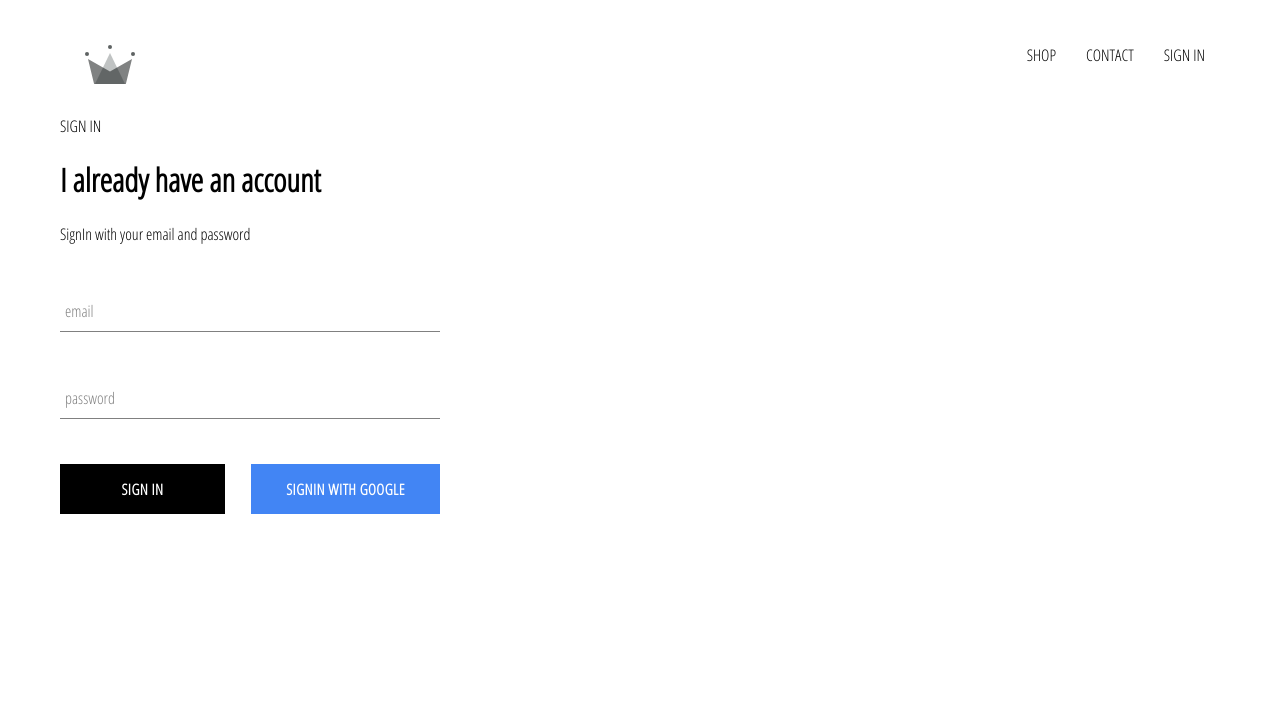
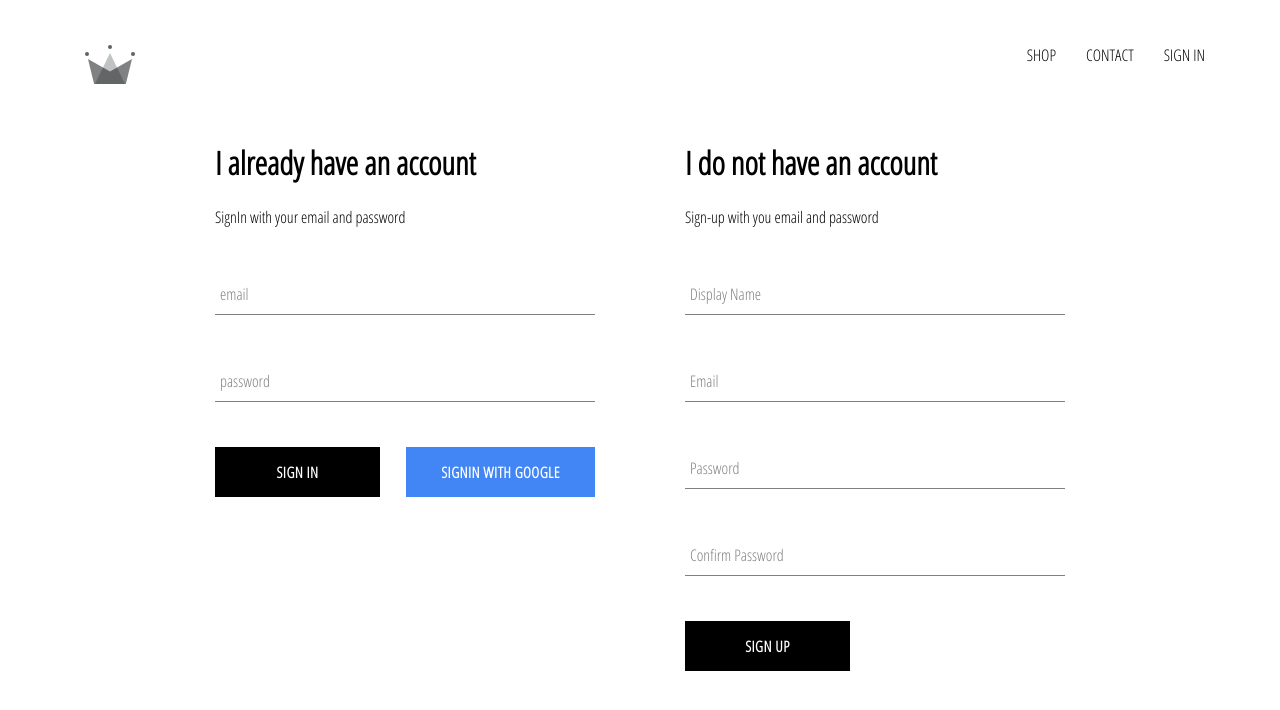
Before and after one commit to abhineet-mobile/clothing-react-website, a React (Create React App) app: page /signin in a window 1280 px wide. Shown: the top 710 px of the page. Built offline with nearby package versions, Linux system fonts and the light colour scheme; no server answers.

Commit message:
sign up process and storing it in firebase

```diff
--- a/src/App.js
+++ b/src/App.js
@@ -5,7 +5,7 @@
 import SignInAndSignUpPage from './pages/sign-in-and-sign-up/sign-in-and-sign-up.component';
 import {Switch, Route} from 'react-router-dom'
 import  Header from './components/header/header.component';
-import {auth} from './firebase/firebase.utils'
+import {auth , createUserProfileDocument} from './firebase/firebase.utils'
 import './App.css';
 //import { registerVersion } from 'firebase';
 
@@ -22,8 +22,22 @@
   unSubscribeFromAuth =null;
 
 componentDidMount(){
-  this.unSubscribeFromAuth =auth.onAuthStateChanged(user=> {
-    this.setState({currentUser:user})
+  this.unSubscribeFromAuth =auth.onAuthStateChanged(async userAuth => {
+   // this.setState({currentUser:user})
+   //createUserProfileDocument(user);
+   if (userAuth){
+     const userRef =await createUserProfileDocument(userAuth);
+     userRef.onSnapshot(snapShot =>{
+       this.setState({
+         currentUser: {
+           id: snapShot.id,
+           ...snapShot.data()
+         }
+       })
+     })
+   } else {
+     this.setState({currentUser:userAuth});
+   }
   })
 }
 
--- a/src/components/sign-in/sign-in.component.jsx
+++ b/src/components/sign-in/sign-in.component.jsx
@@ -1,7 +1,7 @@
 import React from 'react';
 import FormInput  from '../form-input/form-input.component';
 import CustomButton from '../../components/custom-button/custom-button.component';
-import{signInwithGoogle}  from '../../firebase/firebase.utils';
+import{auth, signInwithGoogle}  from '../../firebase/firebase.utils';
 
 import './sign-in.styles.scss';
 
@@ -15,8 +15,21 @@
             password: ''
         }
     }
-    handleSubmit = event  =>{
+    handleSubmit = async event  =>{
             event.preventDefault();
+            const {email, password} = this.state;
+
+            try{
+                await auth.signInWithEmailAndPassword(email, password);
+                this.setState({emai:'' ,password:''});
+            }catch(error){
+                console.log(error);
+            }
+
+
+
+
+
             this.setState({email: '', password: ''})
     };
 
--- /dev/null
+++ b/src/components/sign-up/sign-up.component.jsx
@@ -0,0 +1,95 @@
+import React from 'react';
+import FormInput from '../form-input/form-input.component';
+import CustomButton from '../custom-button/custom-button.component';
+import {auth, createUserProfileDocument} from '../../firebase/firebase.utils';
+
+import './sign-up.styles.scss';
+
+class SignUp extends React.Component {
+        constructor(){
+            super();
+
+            this.state = {
+                displayName: '',
+                email: '',
+                password: '',
+                confirmPassword: ''
+            };
+                }
+
+    handleSubmit = async event =>{
+        event.preventDefault();
+        const {displayName, email, password, confirmPassword} = this.state;
+        if(password !== confirmPassword){
+            alert("the password don't match");
+            return;
+
+        }
+        try {
+            const {user} = await  auth.createUserWithEmailAndPassword(email , password);
+
+           await  createUserProfileDocument(user, {displayName});
+            this.setState({
+                displayName: '',
+                email: '',
+                password: '',
+                confirmPassword: ''
+            });
+
+            alert('account created Successfully')
+        }catch(error){
+            console.error(error);
+        }
+    }
+    handleChange = event =>{
+        const {name, value} =event.target;
+        this.setState ({[name]: value});
+    }
+render(){
+    const {displayName, email, password, confirmPassword} = this.state;
+    return (
+        <div className='sign-up'>
+        <h1>I do not have an account</h1>
+        <span>Sign-up with you email and password</span>
+            <form className='sign-up-form' onClick={this.handleSubmit}>
+                <FormInput
+                    type='text'
+                    name ='displayName'
+                    value ={displayName}
+                    onChange={this.handleChange}
+                    label='Display Name'
+                    required
+                />
+                <FormInput
+                    type='email'
+                    name='email'
+                    value={email}
+                    onChange= {this.handleChange}
+                    label= 'Email'
+                    required
+                />
+                <FormInput
+                    type='password'
+                    name='password'
+                    value={password}
+                    onChange = {this.handleChange}
+                    label='Password'
+                    required
+                />
+                <FormInput
+                    type='password'
+                    name='confirmPassword'
+                    value={confirmPassword}
+                    label='Confirm Password'
+                    onChange={this.handleChange}
+                    required
+                />
+                <CustomButton type='submit'>SIGN UP</CustomButton>
+            </form>
+
+        </div>
+        )
+    }
+}
+
+export default SignUp;
--- /dev/null
+++ b/src/components/sign-up/sign-up.styles.scss
@@ -0,0 +1,11 @@
+.sign-up {
+    display: flex;
+    flex-direction: column;
+    width: 380px;
+
+    .title{
+        margin: 10px 0px ;
+    }
+
+
+}
--- a/src/firebase/firebase.utils.js
+++ b/src/firebase/firebase.utils.js
@@ -13,6 +13,31 @@
     appId: "1:783707644580:web:9315ddd62bdc8acdcc7c31"
   };
 
+  export const createUserProfileDocument = async(userAuth, additionalDate) =>{
+    if (!userAuth) return;
+    const userRef = firestore.doc(`users/${userAuth.uid}`);
+    const snapshot =await userRef.get();
+
+    if (!snapshot.exists){
+      const {displayName, email} = userAuth;
+      const createdAt = new Date();
+
+      try{
+        await  userRef.set({
+          displayName,
+          email,
+          createdAt,
+          ...additionalDate
+        })
+
+      } catch(error){
+        console.log('error creating user', error.message)
+
+      }
+    }
+    return userRef;
+  };
+
 firebase.initializeApp(config);
 
 export const auth = firebase.auth();
--- a/src/pages/sign-in-and-sign-up/sign-in-and-sign-up.component.jsx
+++ b/src/pages/sign-in-and-sign-up/sign-in-and-sign-up.component.jsx
@@ -1,13 +1,14 @@
 import React from 'react';
 import SignIn from '../../components/sign-in/sign-in.component';
-
+import SignUp from '../../components/sign-up/sign-up.component';
 import './sign-in-and-sign-up.styles.scss';
 
 
 const SignInAndSignUpPage = ()=>(
     <div class='sign-in-and-sign-up'>
-        SIGN IN
+
         <SignIn/>
+        <SignUp/>
     </div>
 
 
--- a/src/pages/sign-in-and-sign-up/sign-in-and-sign-up.styles.scss
+++ b/src/pages/sign-in-and-sign-up/sign-in-and-sign-up.styles.scss
@@ -0,0 +1,8 @@
+.sign-in-and-sign-up{
+    width: 850px;
+    display: flex;
+    justify-content: space-between;
+    margin:  30px auto;
+
+
+}
```
